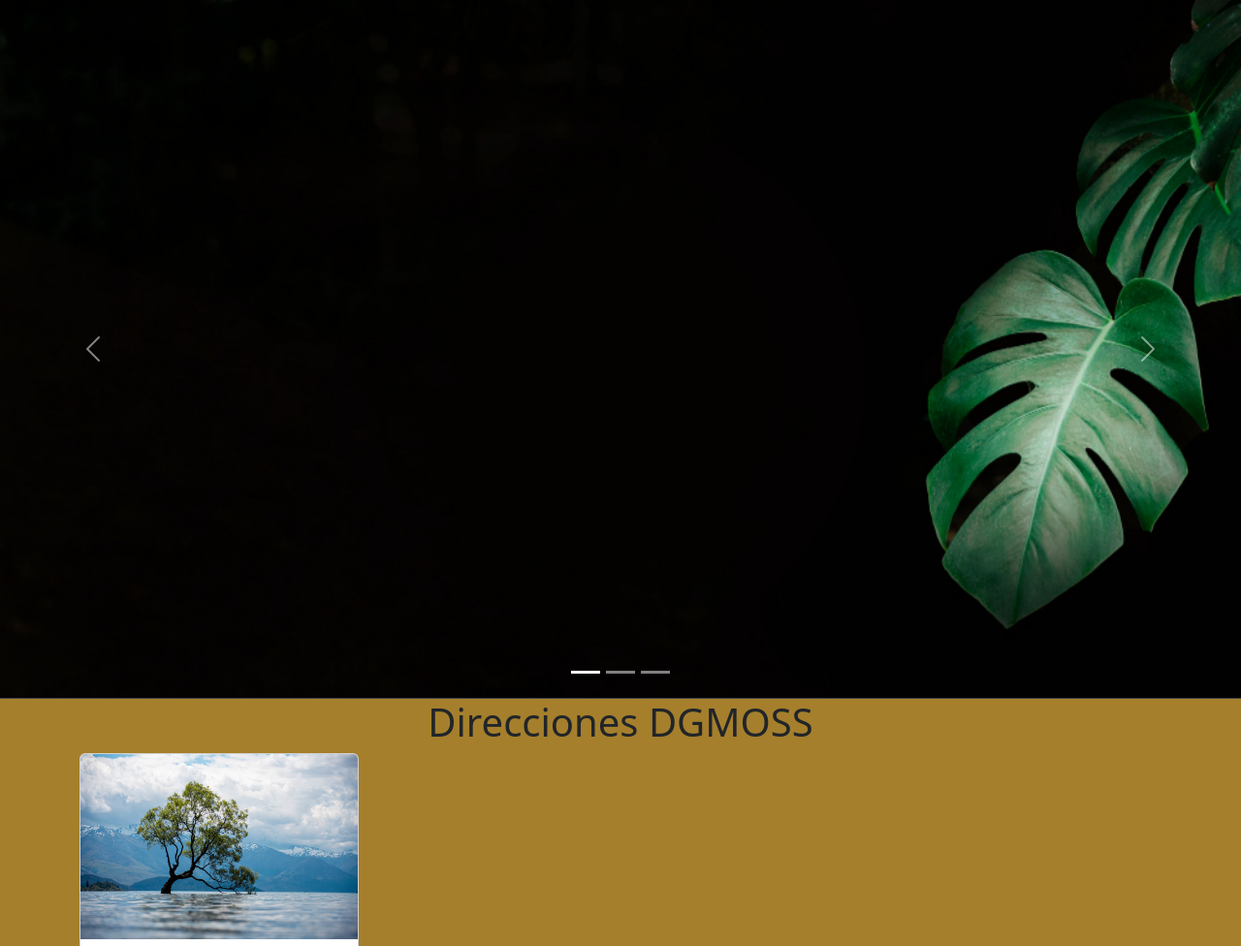
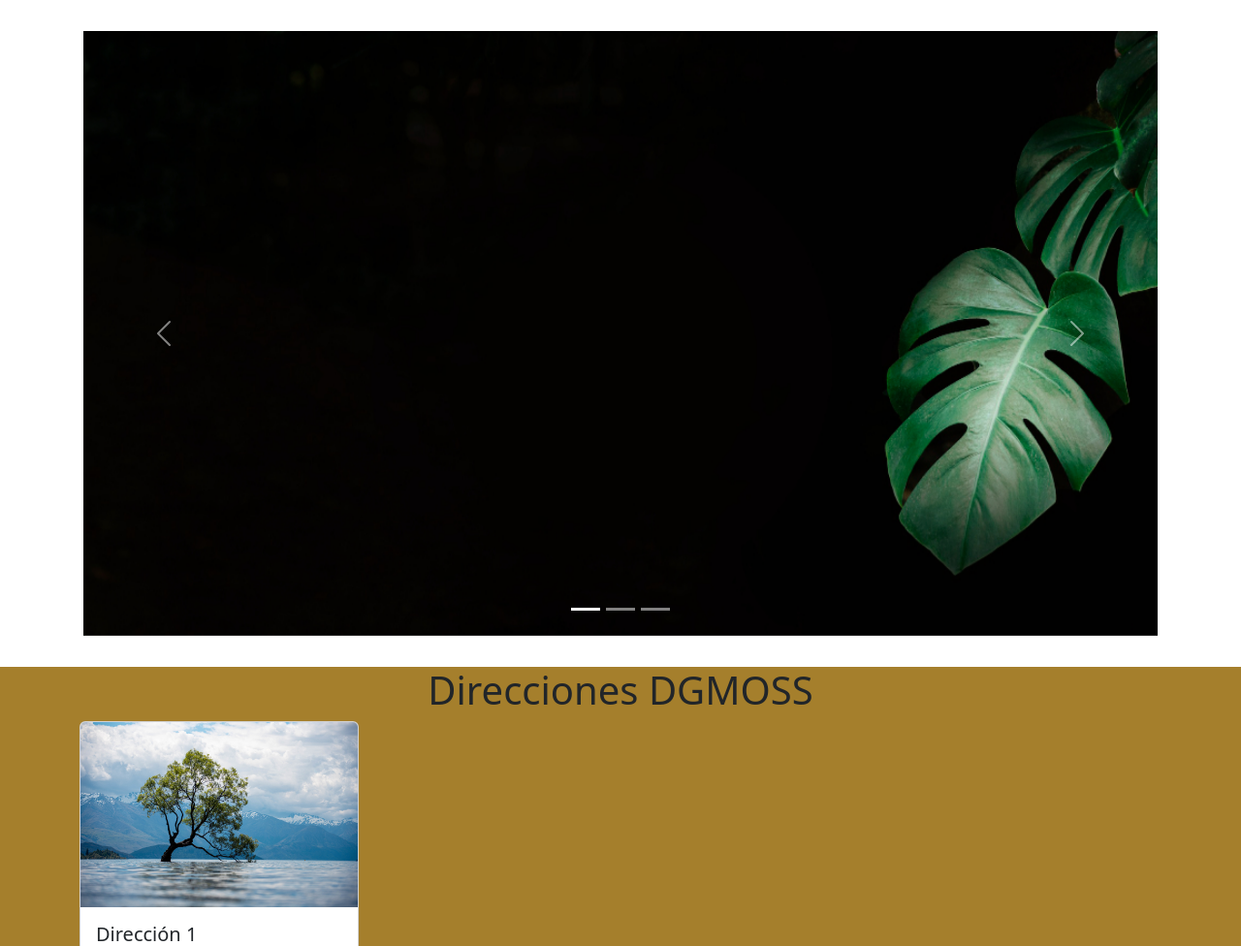
Before and after one commit to Charlie-CR04/DGMOSS-Project, a PHP site: page / in a window 1280 px wide. Shown: the part 91-1067 px from the top of the page at 97% size. Run offline with PHP 8.4, Linux system fonts and the light colour scheme.

Commit message:
Actualización carrusel

```diff
--- a/includes/carrusel.php
+++ b/includes/carrusel.php
@@ -1,3 +1,5 @@
+<div class="bkg_Default p-3">
+    <div class="container p-3 margen-negtop">
         <div id="carrusel" class="carousel slide" data-bs-ride="carousel">
             <!-- Indicatores -->
             <div class="carousel-indicators">
@@ -26,3 +28,5 @@
                 <span class="visually-hidden">Next</span>
             </button>
         </div>
+    </div>
+</div>
```
Lines whose indentation alone changed are shown as unchanged.
